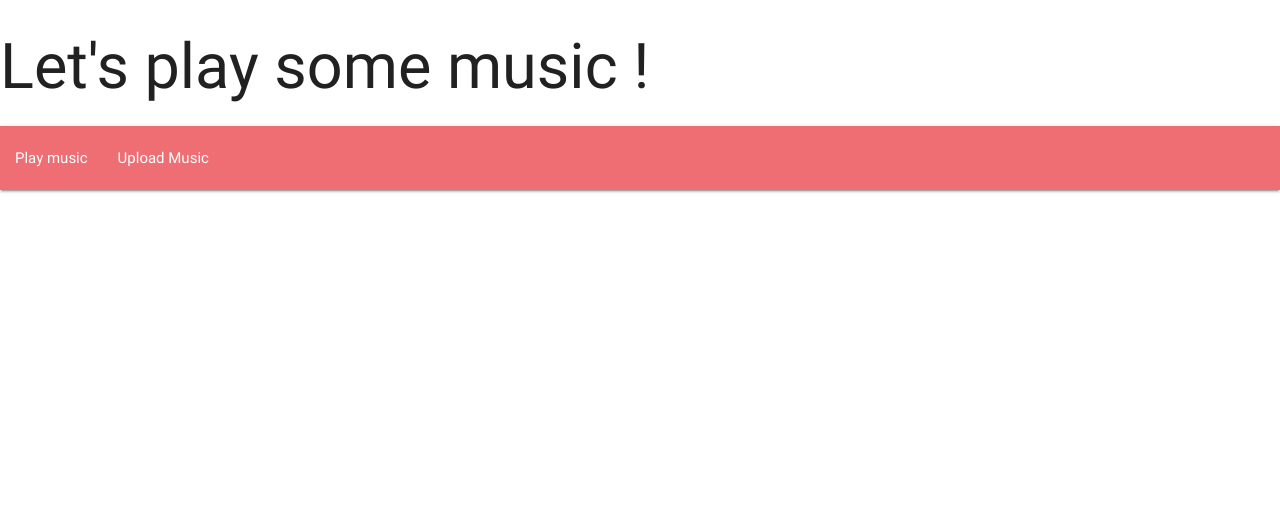
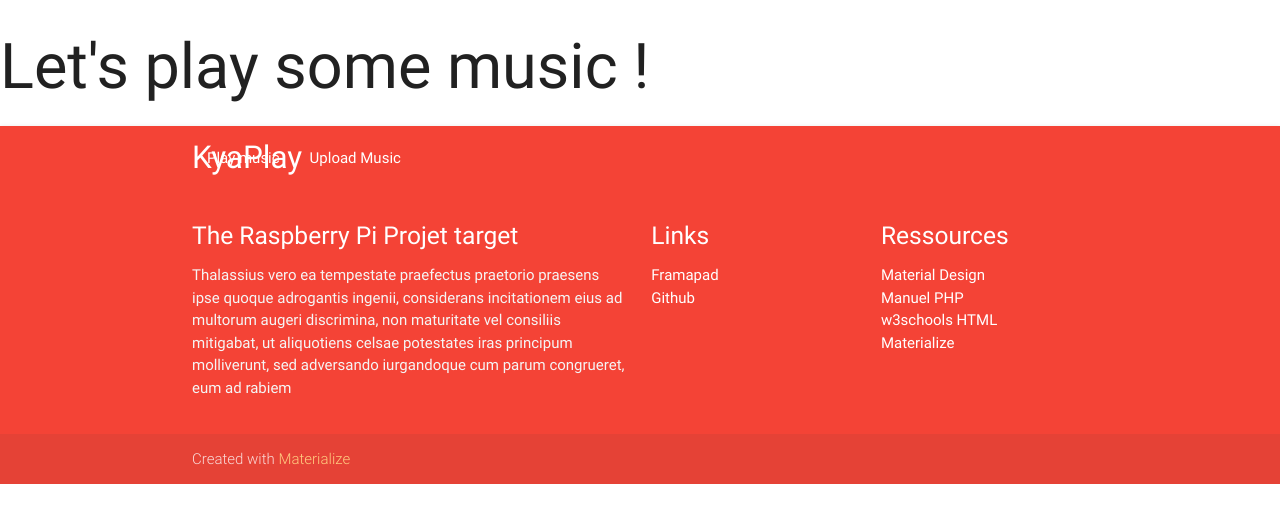
Before and after one commit to charli-pn/RaspberryProject, a PHP site: template views/menu.php in a window 1280 px wide. Shown: the top 523 px of the page. Run offline with PHP 8.4, Linux system fonts and the light colour scheme; the template is opened without the code that fills it, so the values that code supplies are empty; some libraries are stand-ins or nearby versions.

Commit message:
footer
debug is needed

```diff
--- a/controllers/play.php
+++ b/controllers/play.php
@@ -2,4 +2,3 @@
 
 
 require_once(PATHVIEWS."header.php");
-?>
--- a/languages/en-GB.php
+++ b/languages/en-GB.php
@@ -1 +1,4 @@
 <?php
+
+
+?>
--- /dev/null
+++ b/views/footer.php
@@ -0,0 +1,38 @@
+<footer class="page-footer red">
+    <div class="container">
+        <div class="row">
+            <div class="col l6 s12">
+                <h5 class="white-text">The Raspberry Pi Projet target</h5>
+                <p class="grey-text text-lighten-4">Thalassius vero ea tempestate praefectus praetorio praesens ipse quoque adrogantis ingenii, considerans incitationem eius ad multorum augeri discrimina, non maturitate vel consiliis mitigabat, ut aliquotiens celsae potestates iras principum molliverunt, sed adversando iurgandoque cum parum congrueret, eum ad rabiem</p>
+
+
+            </div>
+            <div class="col l3 s12">
+                <h5 class="white-text">Links</h5>
+                <ul>
+                    <li><a class="white-text" href="https://mypads.framapad.org/mypads/?/mypads/group/raspberry-pi-project-g2s3-q17ypo7du/view" target="_blank">Framapad</a></li>
+                    <li><a class="white-text" href="https://github.com/charlotte-pi/RaspberryProject" target="_blank">Github</a></li>
+                </ul>
+            </div>
+            <div class="col l3 s12">
+                <h5 class="white-text">Ressources</h5>
+                <ul>
+                    <li><a class="white-text" href="https://material.io/" target="_blank">Material Design</a></li>
+                    <li><a class="white-text" href="https://secure.php.net/manual/fr/index.php" target="_blank">Manuel PHP</a></li>
+                    <li><a class="white-text" href="https://www.w3schools.com/TAGs/" target="_blank">w3schools HTML</a></li>
+                    <li><a class="white-text" href="http://materializecss.com" target="_blank">Materialize</a></li>
+                </ul>
+            </div>
+        </div>
+    </div>
+    <div class="footer-copyright">
+        <div class="container">
+            Created with <a class="orange-text text-lighten-3" href="http://materializecss.com">Materialize</a>
+        </div>
+    </div>
+</footer>
+
+
+</body>
+
+</html>
--- a/views/header.php
+++ b/views/header.php
@@ -19,4 +19,3 @@
 
 
     </body>
-</html>
--- a/views/index.php
+++ b/views/index.php
@@ -1,3 +1,7 @@
 <?php
 
 require_once(PATH_VIEWS."header.php");
+
+require_once(PATH_VIEWS."footer.php");
+
+?>
--- a/views/menu.php
+++ b/views/menu.php
@@ -1,4 +1,5 @@
-<nav class="">
+<nav class="red" role="navigation">
+    <div class="nav-wrapper container"><a id="logo-container" href="index.php" class="brand-logo">KyaPlay</a>
         <ul>
             <li>
                 <a href = "">Play music</a>
@@ -7,4 +8,5 @@
                 <a href = "">Upload Music</a>
             </li>
         </ul>
+    </div>
 </nav>
```
Also changed, not shown: controllers/index.php (line endings or trailing spaces). Lines whose indentation alone changed are shown as unchanged.
